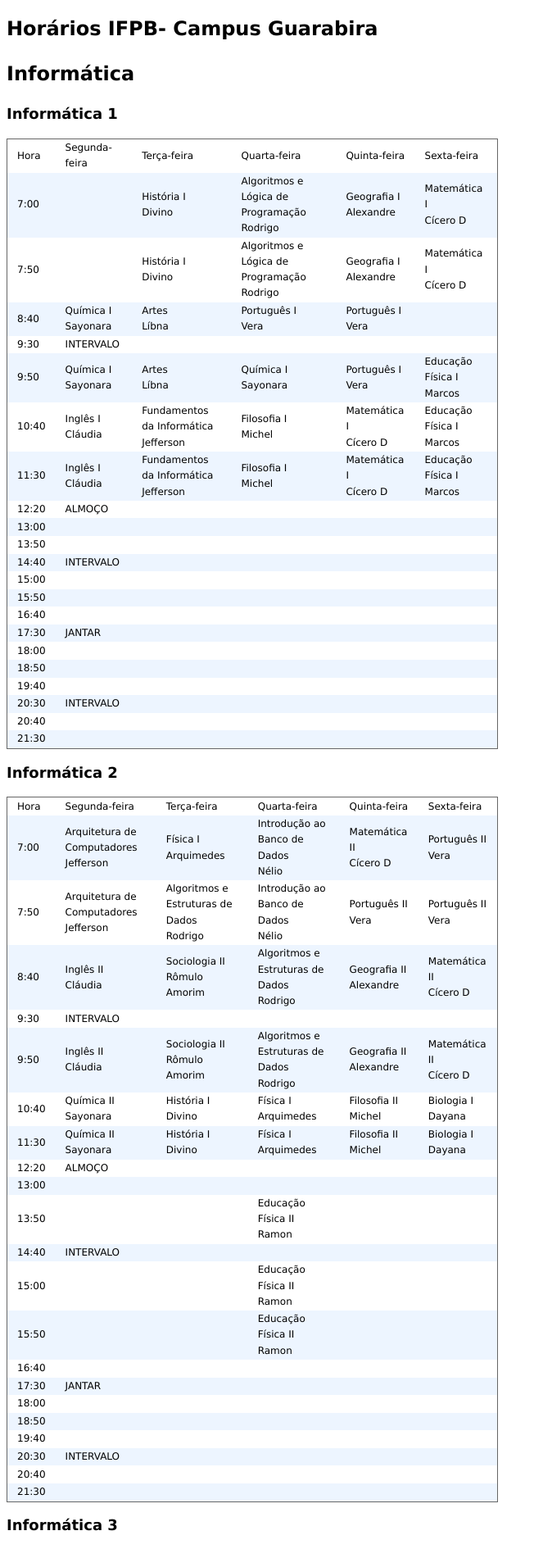
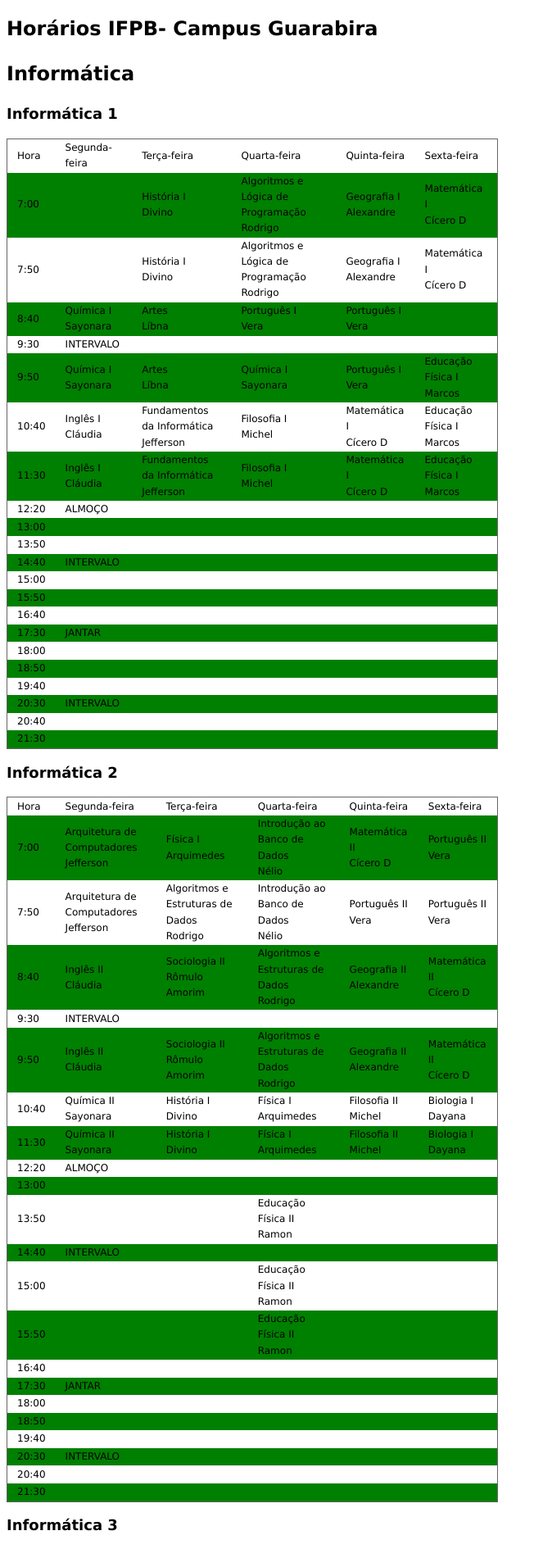
Before and after one commit to larissaserrano/horariomoisa, a Jekyll site: the page built from index.html, in a window 1280 px wide. Shown: the top 1890 px of the page at 82% size, without its empty margins (0-663 px from the left). Built offline with Jekyll 4.4.1, drawn with Linux system fonts in a browser that asks for light colours.

Commit message:
Update style.css

```diff
--- a/css/style.css
+++ b/css/style.css
@@ -20,7 +20,7 @@
   color: inherit;
 }
 tr:nth-child(even) {
-    background-color: #edf5ff;
+    background-color: #008000;
 }
 th {
   font-weight: normal;
```
